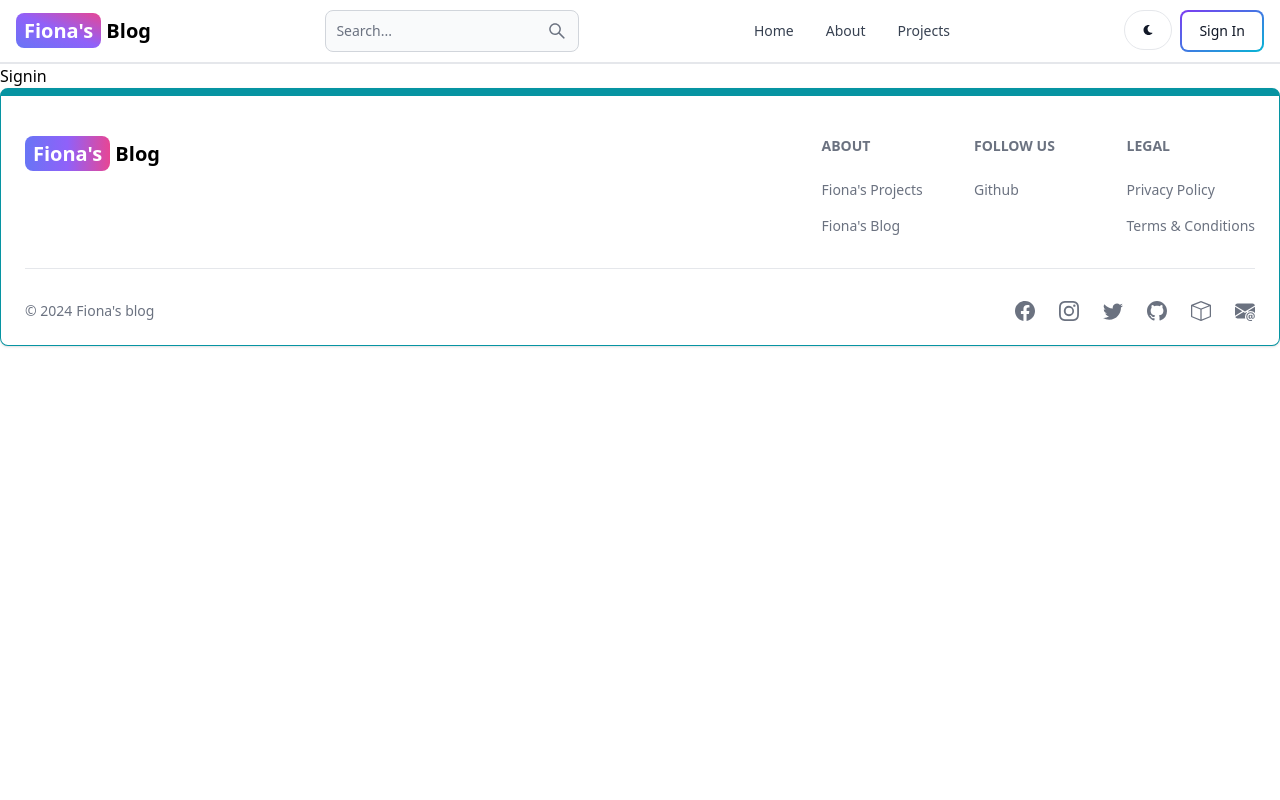
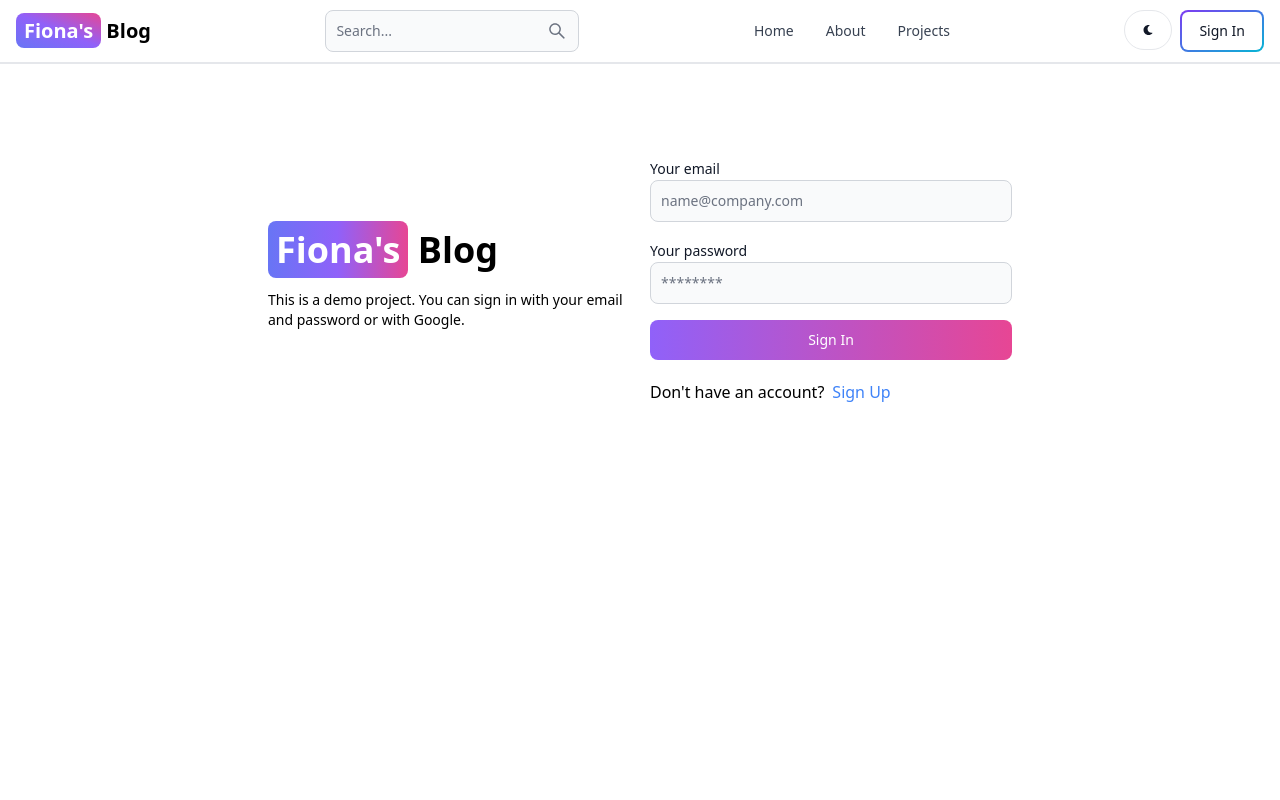
Before and after one commit to fiona-spencer/mern-blog, a React (Vite) app in the folder client/: page /sign-in in a window 1280 px wide. Shown: the top 800 px of the page. Built offline with nearby package versions, Linux system fonts and the light colour scheme.

Commit message:
complete sign in functionality

```diff
--- a/client/src/pages/SignIn.jsx
+++ b/client/src/pages/SignIn.jsx
@@ -1,7 +1,96 @@
+import { Label, TextInput, Button, Alert, Spinner } from "flowbite-react";
+import { useState } from "react";
+import { Link, useNavigate } from "react-router-dom";
+
 export default function SignIn() {
+  const [formData, setFormData] = useState({});
+  const [errorMessage, setErrorMessage] = useState(null);
+  const [loading, setLoading] = useState(false);
+  const navigate = useNavigate();
+  const handleChange = (e) => {
+    setFormData({...formData, [e.target.id]: e.target.value.trim()});
+  };
+  const handleSumbit = async (e) => {
+    e.preventDefault();
+    if (!formData.email || !formData.password){
+      return setErrorMessage("Please fill out all fields");
+    }
+    try {
+      setLoading(true);
+      setErrorMessage(null);
+      const res = await fetch('api/auth/signin', {
+        method: 'POST',
+        headers: { 'Content-Type': 'application/json' },
+        body: JSON.stringify(formData)
+      });
+      const data = await res.json();
+      if (data.success === false){
+        return setErrorMessage(data.message)
+      }
+      setLoading(false);
+      if(res.ok){
+        navigate('/')
+      }
+    } catch (error) {
+      setErrorMessage(data.message);
+      setLoading(false);
+    }
+  };
   return (
-    <div>
-      Signin
+    <div className='min-h-screen mt-20'>
+    <div className='flex p-3 max-w-3xl mx-auto flex-col md:flex-row md:items-center gap-5'>
+      {/* left */}
+      <div className='flex-1'>
+        <Link to='/' className='font-bold dark:text-white text-4xl'>
+          <span className='px-2 py-1 bg-gradient-to-r from-indigo-500 via-purple-500 to-pink-500 rounded-lg text-white'>
+            Fiona's
+          </span>
+          &nbsp;Blog
+        </Link>
+        <p className='text-sm mt-5'>
+          This is a demo project. You can sign in with your email and password
+          or with Google.
+        </p>
+      </div>
+      {/* right */}
+      <div className="flex-1">
+        <form className="flex flex-col gap-4" onSubmit={handleSumbit}>
+          <div className="">
+            <Label value="Your email"/>
+            <TextInput type="email" placeholder="name@company.com" id="email" onChange={handleChange}/>
+          </div>
+          <div className="">
+            <Label value="Your password"/>
+            <TextInput type="password" placeholder="********" id="password" onChange={handleChange}/>
+          </div>
+          <Button gradientDuoTone='purpleToPink' type="sumbit" disabled={loading}>
+            {
+              loading ? (
+                <>
+                <Spinner size='sm'/>
+                <span className="pl-3">Loading...</span>
+                </>
+              ) : 'Sign In'
+            }
+          </Button>
+        </form>
+        <div className="flex gap-2 text-smm mt-5">
+          <span>
+            Don't have an account?
+          </span>
+          <Link to='/sign-up' className="text-blue-500">
+            Sign Up
+          </Link>
+        </div>
+        {
+          errorMessage && (
+            <Alert className="mt-5" color='failure'>
+              {errorMessage}
+            </Alert>
+          )
+        }
+      </div>
+      </div>
     </div>
   )
 }
```
